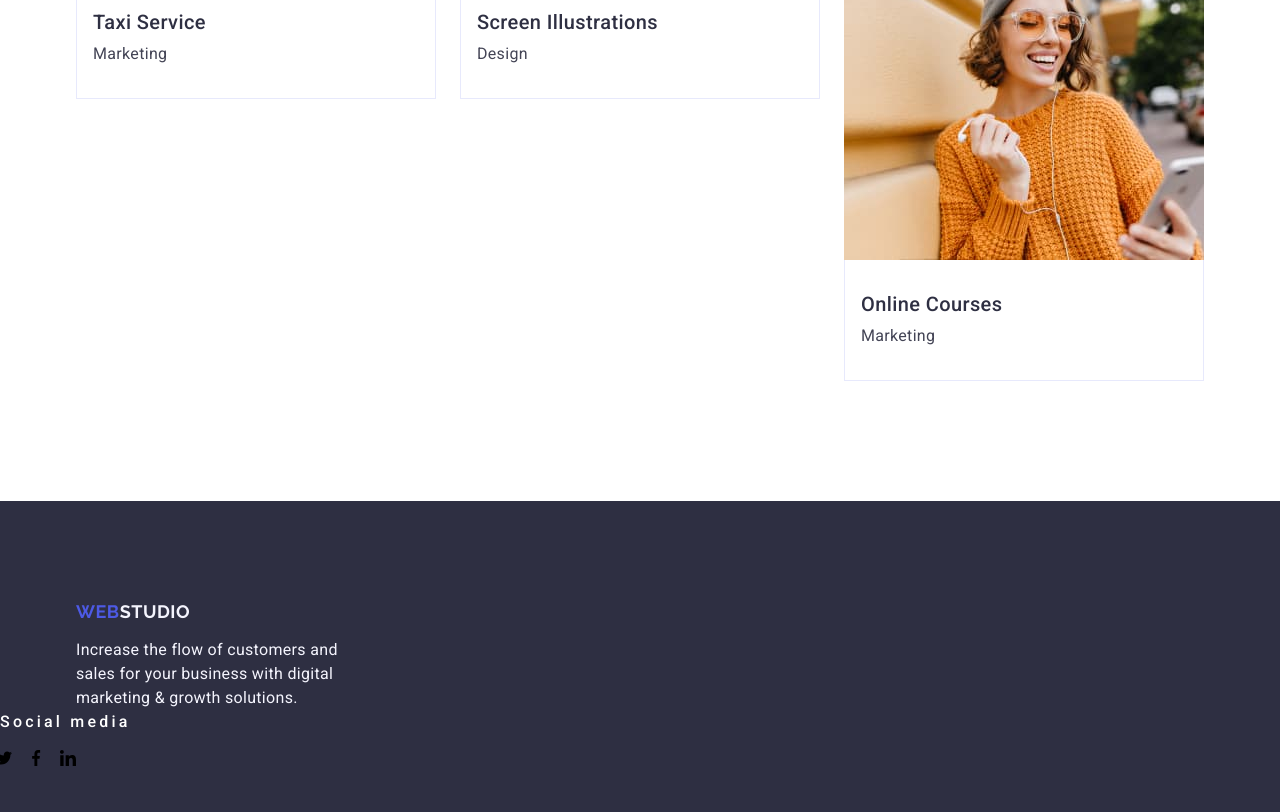
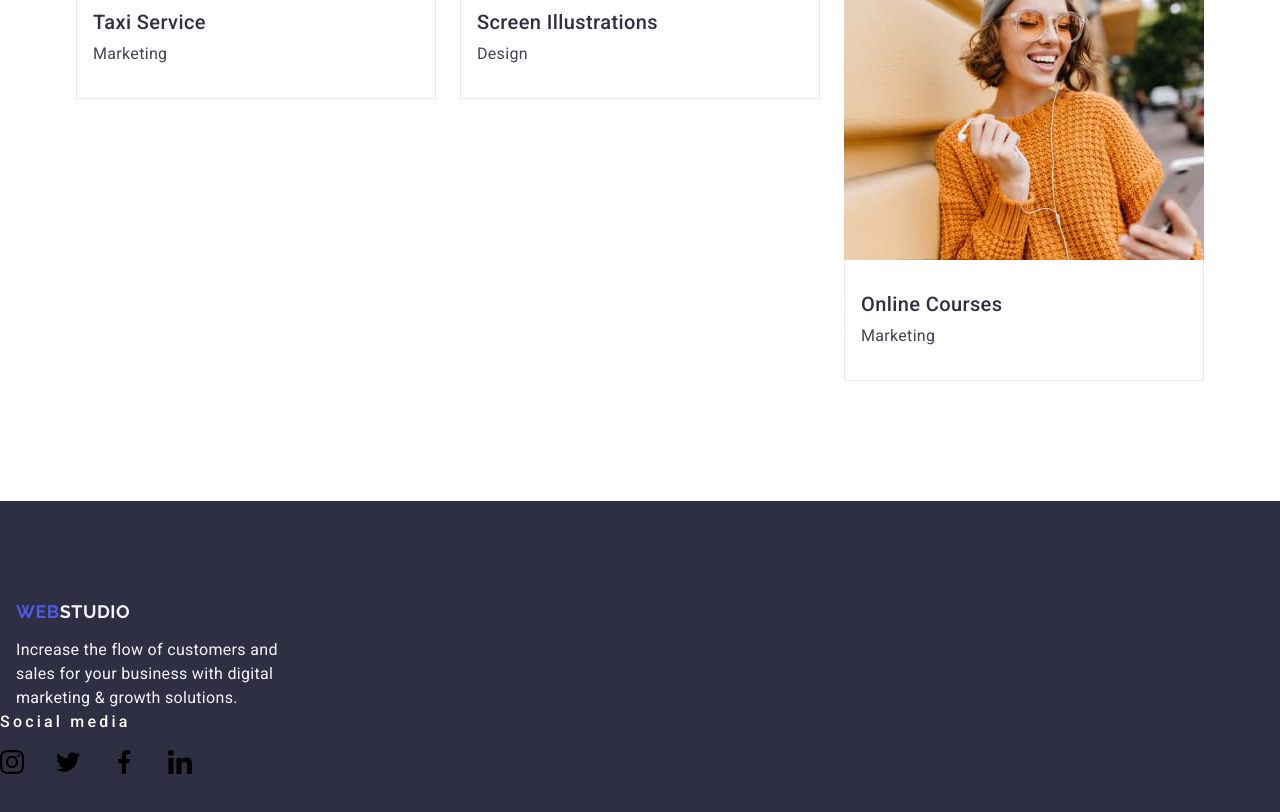
Before and after one commit to SerhiiBasok/goit-markup-hw-04, a plain HTML site: page index.html in a window 1280 px wide. Shown: the part 2675-3487 px from the top of the page. Drawn offline with nearby package versions, Linux system fonts and the light colour scheme.

Commit message:
Mystakes

```diff
--- a/css/styles.css
+++ b/css/styles.css
@@ -432,6 +432,10 @@ img {
   margin-right: 120px;
 }
 
+.footer-social-container {
+  display: flex;
+  flex-direction: column;
+}
 .footer-logo {
   display: inline-block;
   margin-bottom: 16px;
@@ -439,10 +443,9 @@ img {
 .footer-soc-icons-list {
   display: flex;
   gap: 16px;
-  align-items: baseline;
-  justify-content: center;
-  width: 40px;
-  height: 40px;
+}
+.footer-container-only{
+  margin-right: 120px;
 }
 .footer-p {
   font-style: 16px;
@@ -451,6 +454,10 @@ img {
   letter-spacing: 0.2em;
   color: #ffffff;
   margin-bottom: 16px;
+}
+.footer-soc-icon-elements {
+  height: 40px;
+  width: 40px;
 }
 
 .footer-soc-icons-link {
@@ -462,7 +469,22 @@ img {
   align-items: center;
   justify-content: center;
 }
+.footer-soc-icons-link:hover {
+  color: ;#31d0aa
+}
+
+.footer-soc-icons-link:focus{
+  background-color: #31d0aa;
+}
 .container .footer-container {
   display: flex;
   align-items: baseline;
 }
+
+.footer-soc-icons{
+  font: #f4f4fd;
+}
+align-items: baseline;
+justify-content: center;
+width: 40px;
+height: 40px;
--- a/index.html
+++ b/index.html
@@ -428,6 +428,7 @@
     </main>
     <!-- Footer -->
     <footer class="footer">
+      <div class="footer-container-only">
         <div class="container footer-container">
           <a class="logo footer-logo" href="./index.html"
             >Web<span class="logo-part">Studio</span></a
@@ -437,39 +438,40 @@
             digital marketing & growth solutions.
           </p>
         </div>
-      <div>
+        <div class="footer-social-container">
           <p class="footer-p">Social media</p>
           <ul class="footer-soc-icons-list">
             <li class="footer-soc-icon-elements">
               <a href="" class="footer-soc-icon-link">
-              <svg class="footer-soc-icons" width="16" height="16">
+                <svg class="footer-soc-icons" width="24" height="24">
                   <use href="./images/symbol-defs.svg#icon-instagram-2"></use>
                 </svg>
               </a>
             </li>
             <li class="footer-soc-icon-elements">
               <a href="" class="footer-soc-icon-link">
-              <svg class="footer-soc-icons" width="16" height="16">
+                <svg class="footer-soc-icons" width="24" height="24">
                   <use href="./images/symbol-defs.svg#icon-twitter-1"></use>
                 </svg>
               </a>
             </li>
             <li class="footer-soc-icon-elements">
               <a href="" class="footer-soc-icon-link">
-              <svg class="footer-soc-icons" width="16" height="16">
+                <svg class="footer-soc-icons" width="24" height="24">
                   <use href="./images/symbol-defs.svg#icon-facebook-1"></use>
                 </svg>
               </a>
             </li>
             <li class="footer-soc-icon-elements">
               <a href="" class="footer-soc-icon-link">
-              <svg class="footer-soc-icons" width="16" height="16">
+                <svg class="footer-soc-icons" width="24" height="24">
                   <use href="./images/symbol-defs.svg#icon-linkedin-1"></use>
                 </svg>
               </a>
             </li>
           </ul>
         </div>
+      </div>
     </footer>
   </body>
 </html>
```
Lines whose indentation alone changed are shown as unchanged.
